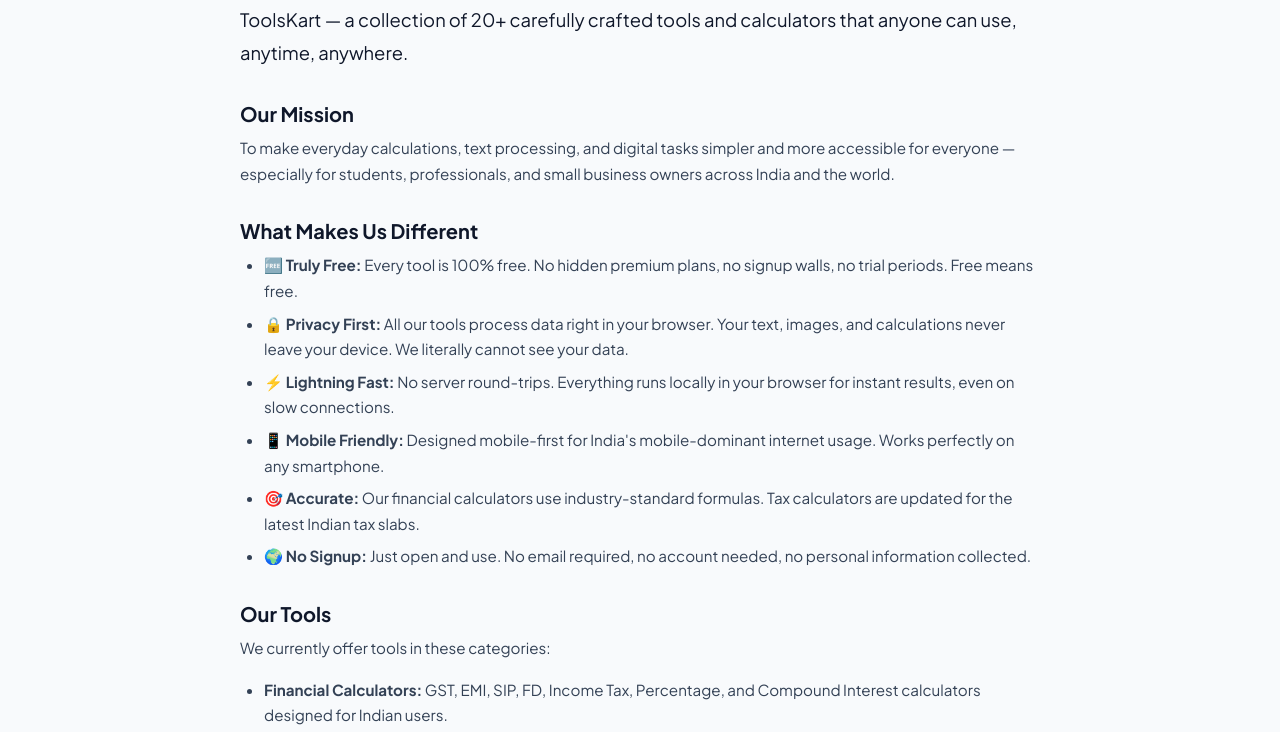
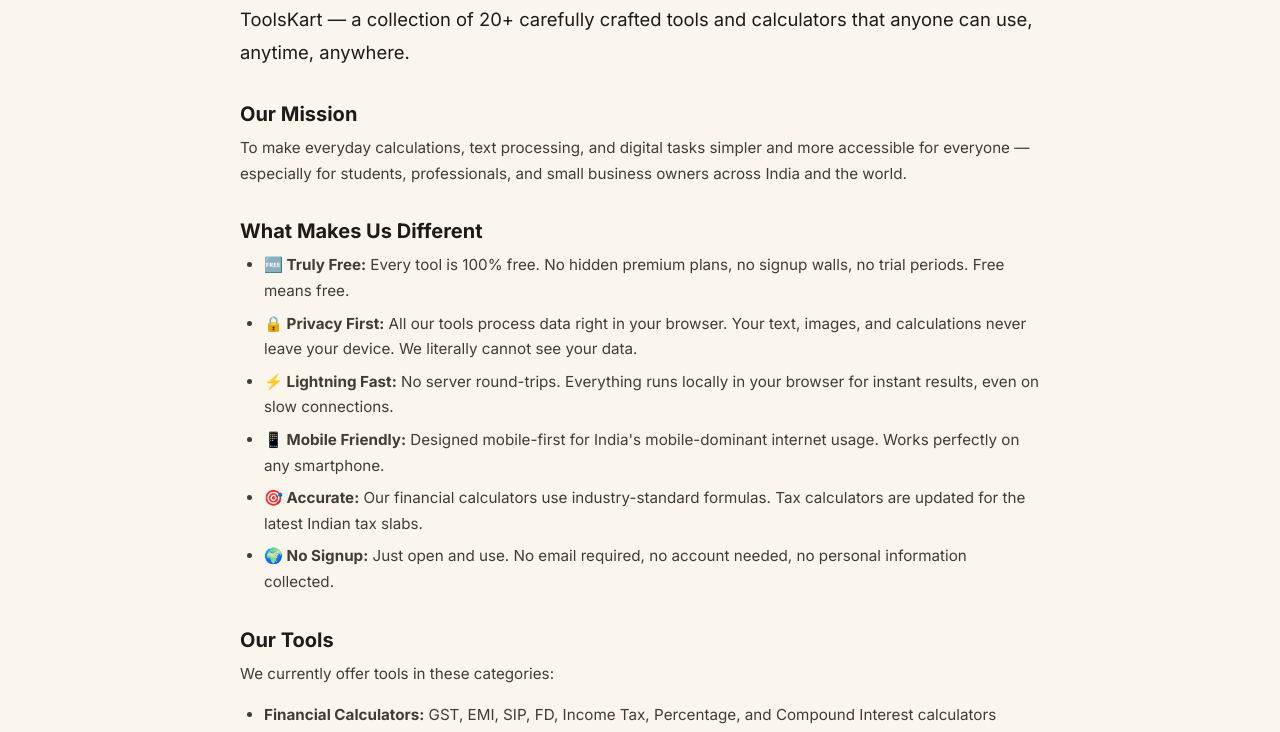
Before and after one commit to amazing-tony/toolskart, a plain HTML site: page about.html in a window 1280 px wide. Shown: the part 198-930 px from the top of the page. Drawn offline with Linux system fonts and the light colour scheme.

Commit message:
Set theme paper as default with independent per-user client-side persistence

```diff
--- a/js/common.js
+++ b/js/common.js
@@ -8,7 +8,8 @@
 
   // ---- Multi-Theme Architecture: 11 Distinct Design Systems ----
   const THEME_KEY = 'toolskart_theme';
-  const DEFAULT_THEME = 'theme-01-executive';
+  const THEME_USER_SET_KEY = 'toolskart_theme_user_set';
+  const DEFAULT_THEME = 'theme-09-paper';
 
   const THEMES = [
     { id: 'theme-01-executive', name: 'Executive' },
@@ -78,15 +79,20 @@
     }, 1350);
   }
 
-  function applyTheme(themeId, triggerToast = false) {
+  function applyTheme(themeId, triggerToast = false, isUserAction = false) {
     if (THEME_ALIASES[themeId]) themeId = THEME_ALIASES[themeId];
-    const themeObj = THEMES.find(t => t.id === themeId) || THEMES[0];
+    const themeObj = THEMES.find(t => t.id === themeId) || THEMES.find(t => t.id === DEFAULT_THEME) || THEMES[0];
     const resolvedId = themeObj.id;
 
     document.documentElement.setAttribute('data-theme', resolvedId);
-    try {
-      localStorage.setItem(THEME_KEY, resolvedId);
-    } catch (e) {}
+
+    // Persist per-user independently whenever the user actively selects/changes their theme
+    if (isUserAction) {
+      try {
+        localStorage.setItem(THEME_KEY, resolvedId);
+        localStorage.setItem(THEME_USER_SET_KEY, 'true');
+      } catch (e) {}
+    }
 
     // Update all theme buttons title and aria-labels
     document.querySelectorAll('.theme-cycle-btn').forEach(btn => {
@@ -115,15 +121,27 @@
     if (currentIndex === -1) currentIndex = 0;
 
     const nextIndex = (currentIndex + 1) % THEMES.length;
-    applyTheme(THEMES[nextIndex].id, true);
+    applyTheme(THEMES[nextIndex].id, true, true);
   }
 
-  // Detect and set initial theme
+  // Detect and set initial theme: Paper by default, or user's explicit saved choice
   let savedTheme = DEFAULT_THEME;
   try {
-    savedTheme = localStorage.getItem(THEME_KEY) || DEFAULT_THEME;
+    const isUserSet = localStorage.getItem(THEME_USER_SET_KEY) === 'true';
+    const stored = localStorage.getItem(THEME_KEY);
+    if (stored) {
+      if (isUserSet) {
+        // Explicit user choice persists independently for this user
+        savedTheme = stored;
+      } else if (stored !== 'theme-01-executive' && stored !== 'executive' && stored !== 'adminlte' && stored !== 'teal' && stored !== 'us-tech' && stored !== 'sejda') {
+        savedTheme = stored;
+      } else {
+        // Migrate old automatic default to new 'paper' default
+        savedTheme = DEFAULT_THEME;
+      }
+    }
   } catch (e) {}
-  applyTheme(savedTheme, false);
+  applyTheme(savedTheme, false, false);
 
   // If running inside an iframe, enable embedded mode
   if (window.self !== window.top) {
@@ -702,7 +720,9 @@
   window.ToolsKart = {
     openTool: openToolInPortal,
     closeTool: closeToolPanel,
-    setTheme: applyTheme,
+    setTheme: function (themeId, triggerToast = false) {
+      applyTheme(themeId, triggerToast, true);
+    },
 
     // Format number with commas (Indian system)
     formatIndian: function (num) {
```
Also changed, not shown: 404.html (+1 -1 lines), index.html (+1 -1 lines), css/styles.css.
